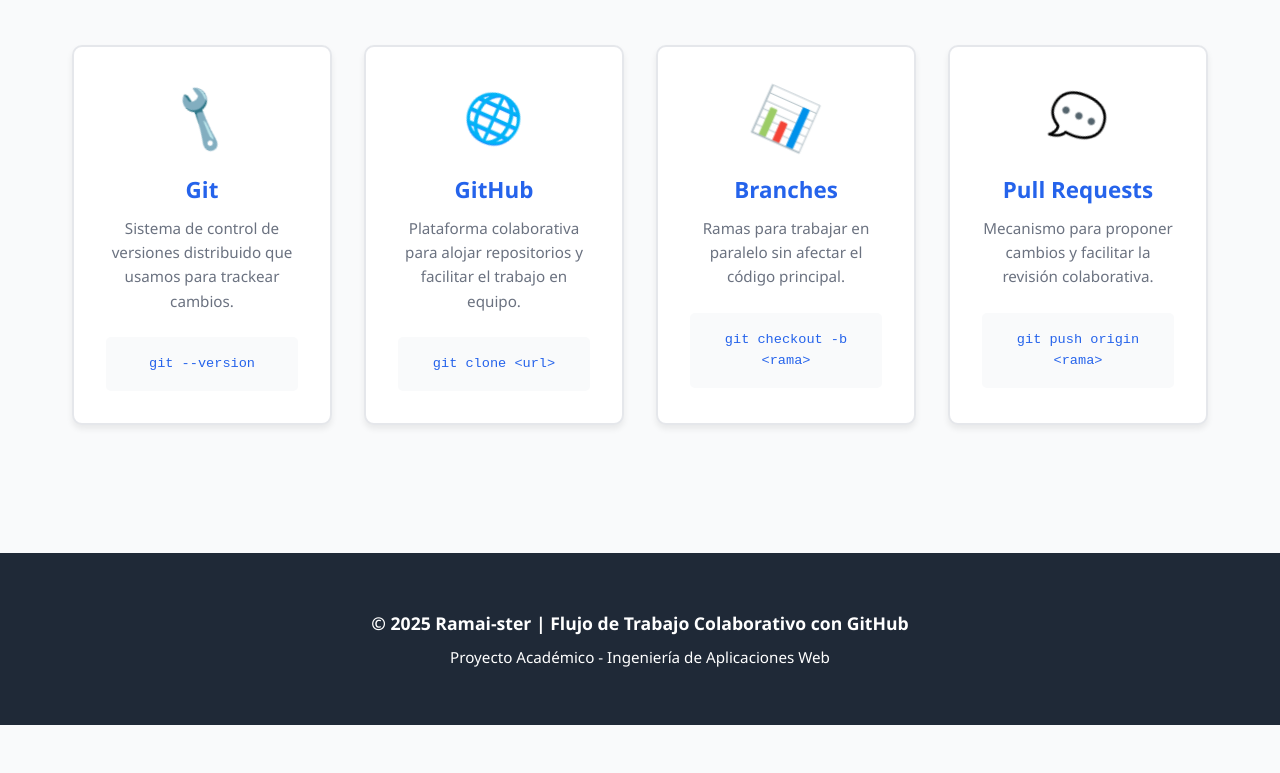
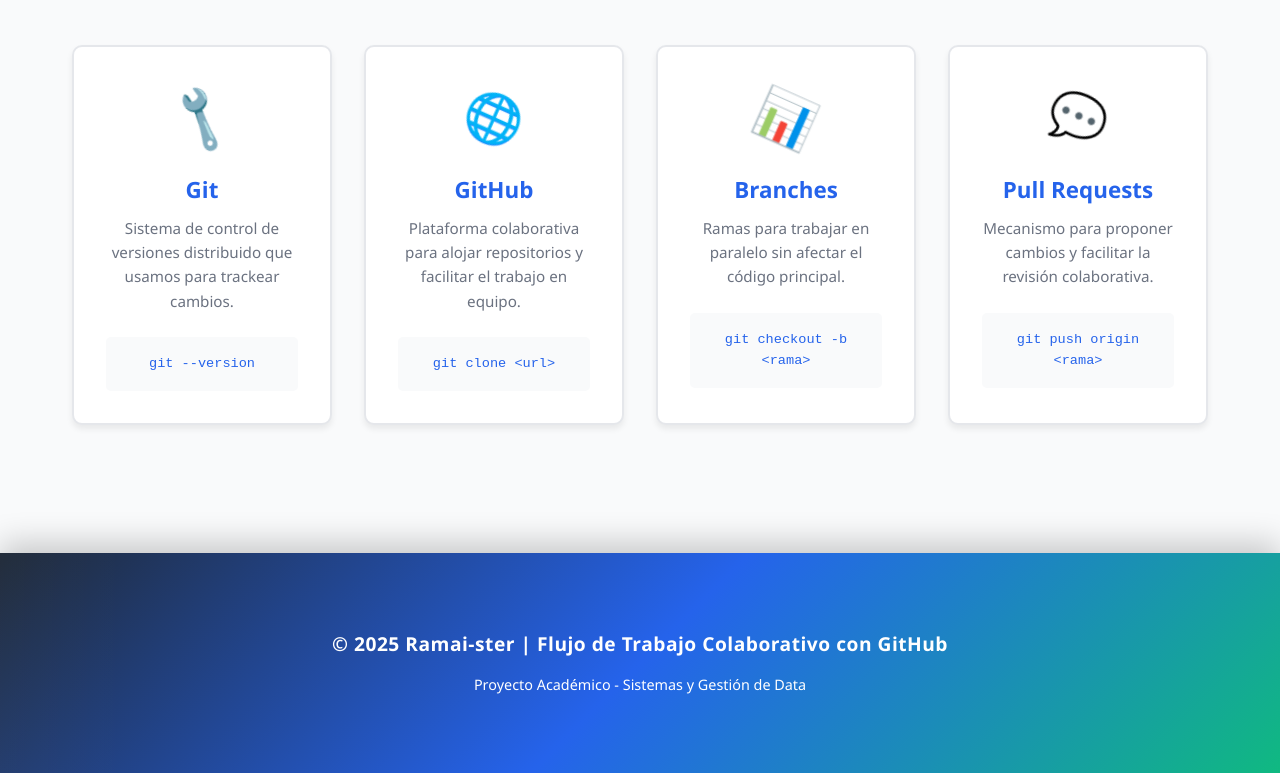
Before and after one commit to afhex/ramai-ster, a plain HTML site: page index.html in a window 1280 px wide. Shown: the part 2873-3646 px from the top of the page. Before the commit the page ends 3598 px from the top, so only its background shows below. Drawn offline with Linux system fonts and the light colour scheme.

```diff
--- a/index.html
+++ b/index.html
@@ -179,7 +179,7 @@
     <!-- Footer -->
     <footer class="footer">
         <p>&copy; 2025 Ramai-ster | Flujo de Trabajo Colaborativo con GitHub</p>
-        <p>Proyecto Académico - Ingeniería de Aplicaciones Web</p>
+        <p>Proyecto Académico - Sistemas y Gestión de Data</p>
     </footer>
 
     <script src="script.js"></script>
--- a/styles.css
+++ b/styles.css
@@ -446,21 +446,78 @@ body {
 
 /* Footer */
 .footer {
-    background-color: var(--text-color);
+    background: linear-gradient(135deg, #1f2937 0%, #2563eb 50%, #10b981 100%);
     color: var(--bg-white);
     text-align: center;
-    padding: 3rem 2rem;
+    padding: 4rem 2rem;
     margin-top: 4rem;
+    position: relative;
+    overflow: hidden;
+    box-shadow: 0 -10px 30px rgba(0, 0, 0, 0.2);
+    animation: slideUpFooter 0.8s ease-out;
+}
+
+@keyframes slideUpFooter {
+    from {
+        opacity: 0;
+        transform: translateY(50px);
+    }
+    to {
+        opacity: 1;
+        transform: translateY(0);
+    }
+}
+
+.footer::before {
+    content: '';
+    position: absolute;
+    top: 0;
+    left: -100%;
+    width: 100%;
+    height: 100%;
+    background: linear-gradient(90deg, transparent, rgba(255, 255, 255, 0.1), transparent);
+    animation: shimmer 3s infinite;
+}
+
+@keyframes shimmer {
+    0% {
+        left: -100%;
+    }
+    100% {
+        left: 100%;
+    }
 }
 
 .footer p {
-    margin: 0.5rem 0;
+    margin: 0.8rem 0;
     font-size: 0.95rem;
+    position: relative;
+    z-index: 1;
+    animation: fadeInUp 0.8s ease-out;
+}
+
+@keyframes fadeInUp {
+    from {
+        opacity: 0;
+        transform: translateY(20px);
+    }
+    to {
+        opacity: 1;
+        transform: translateY(0);
+    }
 }
 
 .footer p:first-child {
     font-weight: bold;
-    font-size: 1.1rem;
+    font-size: 1.2rem;
+    animation: fadeInUp 0.8s ease-out 0.1s both;
+    letter-spacing: 0.5px;
+}
+
+.footer p:last-child {
+    animation: fadeInUp 0.8s ease-out 0.2s both;
+    font-size: 0.9rem;
+    opacity: 0.9;
 }
 
 /* Responsive Design */
```
